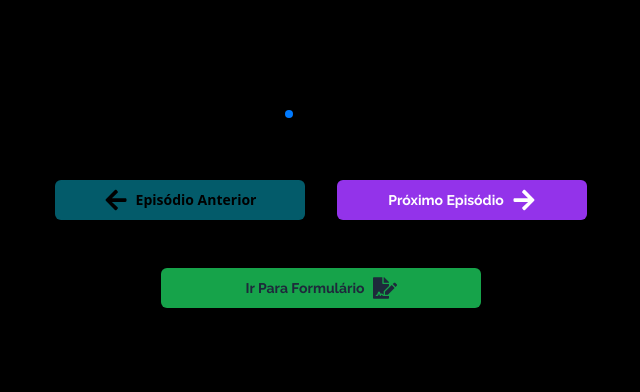
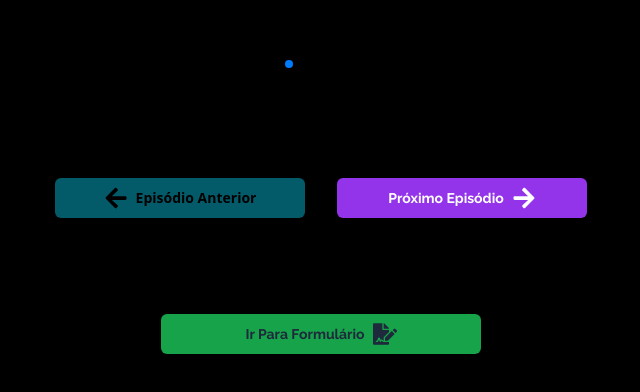
Before and after one commit to brndiasdev/newswiper, a React (Vite) app: page / in a window 1280 px wide. Shown: the part 388-780 px from the top of the page, without its empty margins (319-959 px from the left). Built offline with nearby package versions, Linux system fonts and the light colour scheme.

Commit message:
some minor changes

```diff
--- a/src/App.css
+++ b/src/App.css
@@ -1,10 +1,10 @@
 #app {
-	height: 100%;
+	height: 100vh;
 }
 html,
 body {
 	position: relative;
-	height: 100%;
+	height: 100vh;
 	background: black;
 }
 
@@ -19,7 +19,7 @@ body {
 
 .swiper {
 	width: 100%;
-	padding-top: 200px;
+	padding-top: 150px;
 	padding-bottom: 20px;
 }
 
@@ -31,13 +31,13 @@ body {
 }
 
 .swiper-slide img {
-	display: block;
+	display: flex;
 	width: 100%;
 }
 
 .videoContainer {
-	width: 100%;
-	height: 100%;
+	width: 100vh;
+	height: 100vh;
 
 	@media screen and(max-width: 768px) {
 		height: 300px;
--- a/src/App.jsx
+++ b/src/App.jsx
@@ -23,6 +23,7 @@ import { Button } from "@/components/ui/button";
 
 export default function App() {
 	const [allowSlideNext, setAllowSlideNext] = useState(false);
+
 	return (
 		<div className='bg-black h-full flex flex-col justify-center items-center'>
 			<Swiper
@@ -147,7 +148,7 @@ export default function App() {
 					</div>
 				</SwiperSlide>
 			</Swiper>
-			<div className='flex w-full justify-center py-12 gap-8'>
+			<div className='flex w-full justify-center py-24 gap-8'>
 				<Button className='bg-cyan-500 select-none gap-2 sm:w-[250px] w-[175px] font-sans text-black font-bold btn-prev'>
 					<FaArrowLeft className='text-2xl' />
 					Episódio Anterior
```
